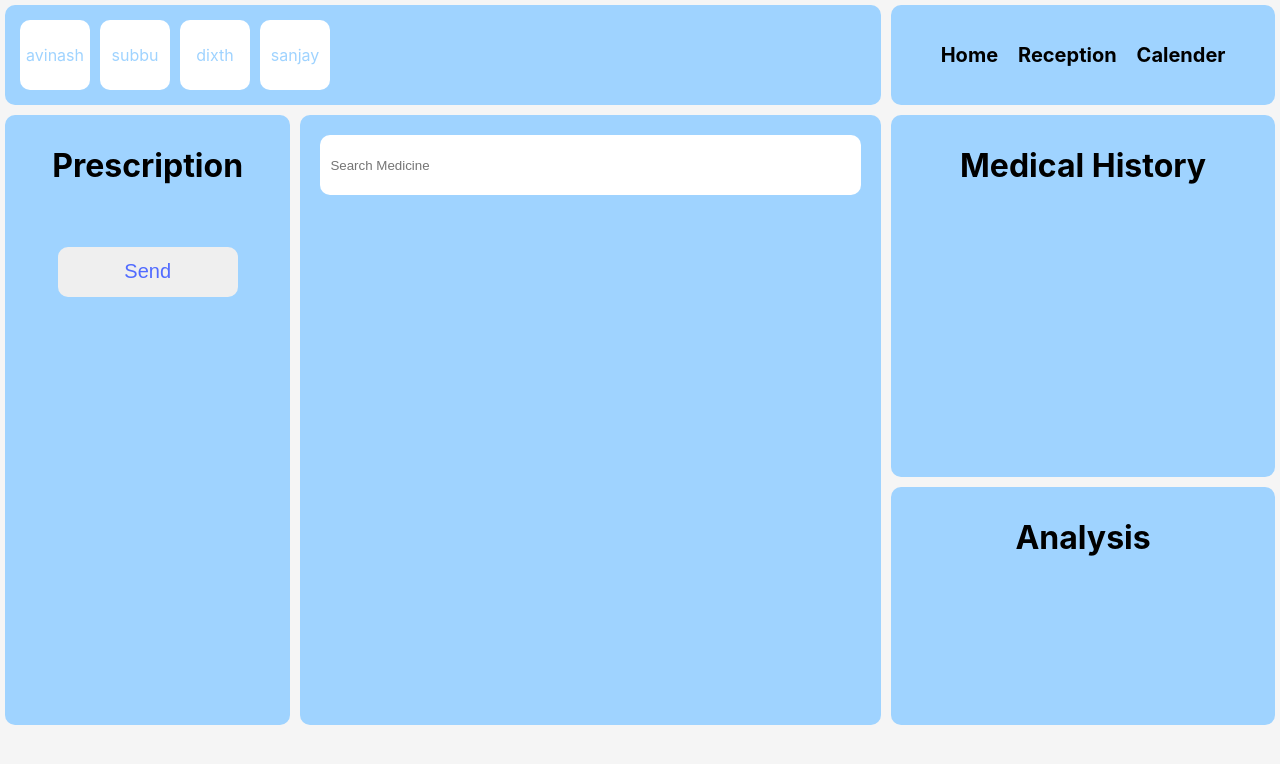
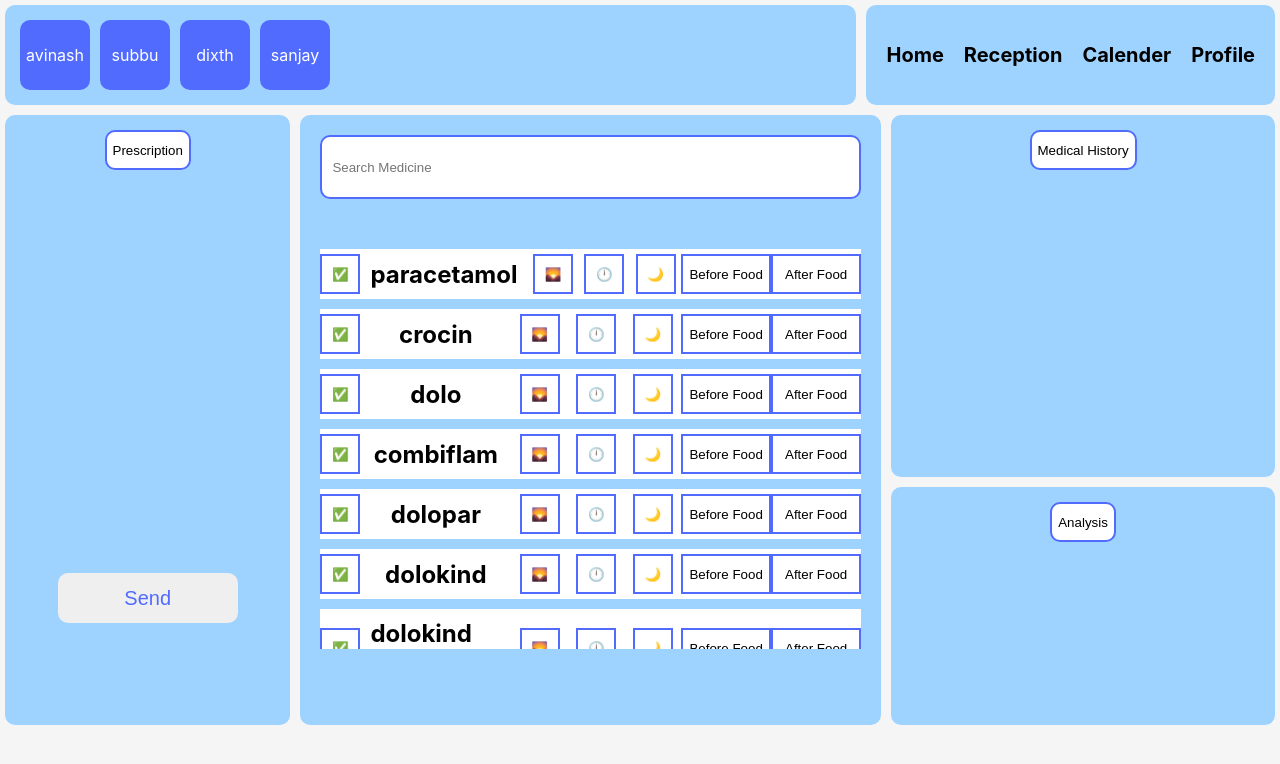
Before and after one commit to avinash84319/DoctorFrontend-web, a React (Create React App) app: page /apt in a window 1280 px wide. Shown: the top 764 px of the page. Built offline with nearby package versions, Linux system fonts and the light colour scheme.

Commit message:
prescription logic done

```diff
--- a/src/css/Appointment.css
+++ b/src/css/Appointment.css
@@ -16,8 +16,8 @@
 }
 
 .patient{
-    background-color: #ffffff;
-    color:#9FD3FF;
+    background-color:#516BFF;
+    color:#ffffff;
     border-radius: 10px;
     padding:10px;
     height: 50px;
@@ -66,6 +66,100 @@
     margin: 5px;
 }
 
+.medicine-div{
+    margin-top: 30px;
+    padding: 10px;
+    height: 400px;
+    overflow-y: scroll;
+}
+
+.medicine{
+    display: grid;
+    grid-template-columns: 1fr 4fr 1.5fr 1.5fr 1.5fr 2fr 2fr;
+    background-color:#ffffff;
+    color:#000000;
+    width: 100%;
+    /* border-radius: 10px; */
+    height: 50px;
+    margin-top: 10px;
+    margin-bottom: 10px;
+    align-items: center;
+    justify-items: center;
+}
+
+.medicine-name{
+    text-align: left;
+    margin:10px;
+    grid-column: 2/3;
+    font-size: 24px;
+    font-weight: bold;
+
+}
+
+.add-medicine{
+    border: #516BFF 2px solid;
+    width: 40px;
+    height: 40px;
+    background-color: white;
+}
+
+.added-medicine{
+    border: #516BFF 2px solid;
+    width: 40px;
+    height: 40px;
+    background-color: #516BFF;
+}
+
+.medicine-button{
+    border: #516BFF 2px solid;
+    width: 40px;
+    height: 40px;
+    background-color: white;
+}
+
+.medicine-button-2{
+    border: #516BFF 2px solid;
+    width: 90px;
+    height: 40px;
+    background-color: white;
+}
+
+.add-medicine:hover{
+    background-color: #516BFF;
+}
+
+.medicine-button:hover{
+    background-color: #516BFF;
+}
+
+.medicine-button-2:hover{
+    background-color: #516BFF;
+}
+
+.remove-medicine{
+    border: #516BFF 2px solid;
+    width: 40px;
+    height: 40px;
+    margin:5px;
+    background-color: white;
+}
+
+.remove-medicine:hover{
+    background-color: #516BFF;
+}
+
+.medicine-show{
+    margin: 0px;
+}
+
+.medicine-search{
+    width: 100%;
+    height: 40px;
+    border-radius: 10px;
+    border: #516BFF 2px solid;
+    padding: 10px;
+}
+
 .prescription{
     grid-column: 1/2;
     grid-row: 1/3;
@@ -73,6 +167,12 @@
     border-radius: 10px;
     padding: 10px;
     margin: 5px;
+}
+
+.prescription-div{
+    margin-top: 58px;
+    height: 300px;
+    overflow-y: scroll;
 }
 
 .submit-presc{
@@ -111,10 +211,27 @@
     margin: 10px;
 }
 
-.medicine-search{
-    width: 100%;
+
+.selected-class{
+    background-color: #9FD3FF;
+    color: #ffffff;
+    position: absolute;
+    z-index: 2;
+    height: 100%;
+    width: 99.5%;
+    border-radius: 10px;
+    margin:5px;
+}
+
+.partition-but{
+    border: #516BFF 2px solid;
     height: 40px;
+    margin:5px;
+    background-color: white;
     border-radius: 10px;
-    border: none;
-    padding: 10px;
 }
+
+.partition-but:hover{
+    background-color: #516BFF;
+    color:white;
+}
--- a/src/screens/Appointment.js
+++ b/src/screens/Appointment.js
@@ -1,13 +1,100 @@
 import { Link } from 'react-router-dom';
 import '../css/Appointment.css';
+import React, { useState } from 'react';
 
 function Appointment() {
 
+    const [smedicines,setsMedicines]=useState([])
+
+
+    function selectmedicine(medicine){
+        // first check if medicine is already present in smedicines
+        // if present then remove it
+        // else add it
+        let flag=0;
+        let store;
+        for (let i=0;i<smedicines.length;i++){
+            if (smedicines[i].name===medicine.name){
+                flag=1;
+                store=JSON.parse(JSON.stringify(smedicines[i]));;
+                break;
+            }
+        }
+        if (flag===1){
+            removemedicine(medicine)
+            let newmedicines=smedicines.filter((smedicine)=>smedicine.name!==medicine.name)
+            if (medicine.values.length!==0){
+                if (store.values.length!==0){
+                    store.values=[...store.values,...medicine.values];
+                    // if any value is repeated then remove it
+                    let newvalues=[];
+                    for (let i=0;i<store.values.length;i++){
+                        if (!newvalues.includes(store.values[i]))
+                            newvalues.push(store.values[i])
+                        else {
+                            // remove the value
+                            let index=newvalues.indexOf(store.values[i]);
+                            newvalues.splice(index,1);
+                        }
+                    }
+                    store.values=newvalues;
+                    setsMedicines([...newmedicines,store])
+                }
+                else{
+                    store.values=medicine.values;
+                    setsMedicines([...newmedicines,store])
+                }
+            }
+        }
+        else
+            setsMedicines([...smedicines,medicine])
+    }
+
+    function removemedicine(medicine){
+        // remove medicine from smedicines
+        let newmedicines=smedicines.filter((smedicine)=>smedicine.name!==medicine.name)
+        setsMedicines([...newmedicines])
+    }
+
+    const addmed = (e) => {
+        if (e.target.innerHTML === '✅' || e.target.innerHTML === '❌'){
+            // add medicine to smedicines
+            let butt=e.target;
+            butt.className='added-medicine';
+            selectmedicine({name:e.target.value,values:[]})
+        }
+        else if (e.target.innerHTML === '🌄'){
+            let medicine=e.target.value;
+            medicine={name:medicine,values:['🌄']}
+            selectmedicine(medicine)
+        }
+        else if (e.target.innerHTML === '🕛'){
+            let medicine=e.target.value;
+            medicine={name:medicine,values:['🕛']}
+            selectmedicine(medicine)
+        }
+        else if (e.target.innerHTML === '🌙'){
+            let medicine=e.target.value;
+            medicine={name:medicine,values:['🌙']}
+            selectmedicine(medicine)
+        }
+        else if (e.target.innerHTML === 'Before Food'){
+            let medicine=e.target.value;
+            medicine={name:medicine,values:['Before Food']}
+            selectmedicine(medicine)
+        }
+        else if (e.target.innerHTML === 'After Food'){
+            let medicine=e.target.value;
+            medicine={name:medicine,values:['After Food']}
+            selectmedicine(medicine)
+        }
+    }
+
     const arr = [
-        {name: "avinash"},
-        {name: "subbu"},
-        {name: "dixth"},
-        {name: "sanjay"}
+        { name: "avinash" },
+        { name: "subbu" },
+        { name: "dixth" },
+        { name: "sanjay" }
     ]
 
     const Patients = () => {
@@ -15,6 +102,56 @@ function Appointment() {
             return <div className='patient'>{patient.name}</div>
         })
     }
+
+    const medicines = [
+        { name: "paracetamol" },
+        { name: "crocin" },
+        { name: "dolo" },
+        { name: "combiflam" },
+        { name: "dolopar" },
+        { name: "dolokind" },
+        { name: "dolokind plus" },
+        { name: "dolokind spas" },
+        { name: "dolokind mr" },
+        { name: "dolokind plus mr" },
+        { name: "dolokind spas mr" },
+    ]
+
+    const changeclass = (e) => {
+        const btn=e.target;
+        const div=btn.closest('div');
+        if (div.className==='selected-class')
+            div.className=btn.value
+        else
+            div.className='selected-class'
+    }
+
+    const Medicines = () => {
+        return medicines.map((medicine) => {
+            return <div className='medicine'>
+            <button onClick={addmed} value={medicine.name} className='add-medicine' >✅</button>
+            <h1 className='medicine-name'>{medicine.name}</h1>
+            <button onClick={addmed} value={medicine.name} className='medicine-button' >🌄</button>
+            <button onClick={addmed} value={medicine.name} className='medicine-button' >🕛</button>
+            <button onClick={addmed} value={medicine.name} className='medicine-button' >🌙</button>
+            <button onClick={addmed} value={medicine.name} className='medicine-button-2' >Before Food</button>
+            <button onClick={addmed} value={medicine.name} className='medicine-button-2' >After Food</button>
+            </div>
+        })
+    }
+
+    const Smedicines = () => {
+        return smedicines.map((smedicine) => {
+            return <div className='medicine'>
+            <button onClick={addmed} value={smedicine.name} className='add-medicine' >❌</button>
+            <h1 className='medicine-name'>{smedicine.name}</h1>
+            {smedicine.values.map((values)=>{
+                return <button onClick={addmed} value={smedicine.name} className='medicine-show' >{values}</button>
+            })}
+            </div>
+        })
+    }
+
 
     return (
         <div className="appointment">
@@ -25,22 +162,30 @@ function Appointment() {
                 <Link to='/home' className='nav-link'>Home</Link>
                 <Link to='/com' className='nav-link'>Reception</Link>
                 <Link to='/cal' className='nav-link'>Calender</Link>
+                <Link to='/prof' className='nav-link'>Profile</Link>
             </div>
             <div className="main">
                 <div className="prescription">
-                    <h1>Prescription</h1>
-                    <input type='button' value='Send' className='submit-presc'/>
+                    <button onClick={changeclass} className='partition-but' value="prescription">Prescription</button>
+                    <div className='prescription-div'>
+                        <Smedicines />
+                    </div>
+                    <input type='button' value='Send' className='submit-presc' />
                 </div>
                 <div className='medicines'>
                     <div className='medicine-search-div'>
-                        <input type="text" placeholder="Search Medicine" className='medicine-search'/>
+                        <input type="text" placeholder="Search Medicine" className='medicine-search' />
+                        <div className='search-icon'></div>
+                    </div>
+                    <div className='medicine-div'>
+                        <Medicines />
                     </div>
                 </div>
                 <div className='medical-history'>
-                    <h1>Medical History</h1>
+                    <button onClick={changeclass} className='partition-but' value='medical-history'>Medical History</button>
                 </div>
                 <div className='analysis'>
-                    <h1>Analysis</h1>
+                    <button onClick={changeclass} className='partition-but' value='analysis'>Analysis</button>
                 </div>
             </div>
         </div>
```
